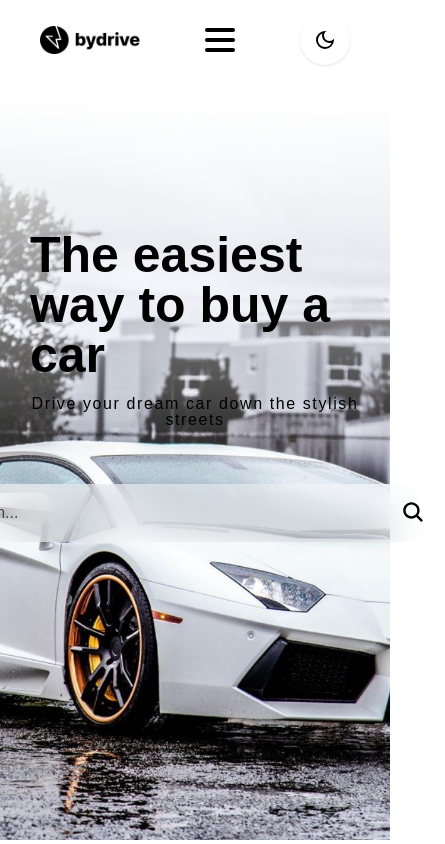
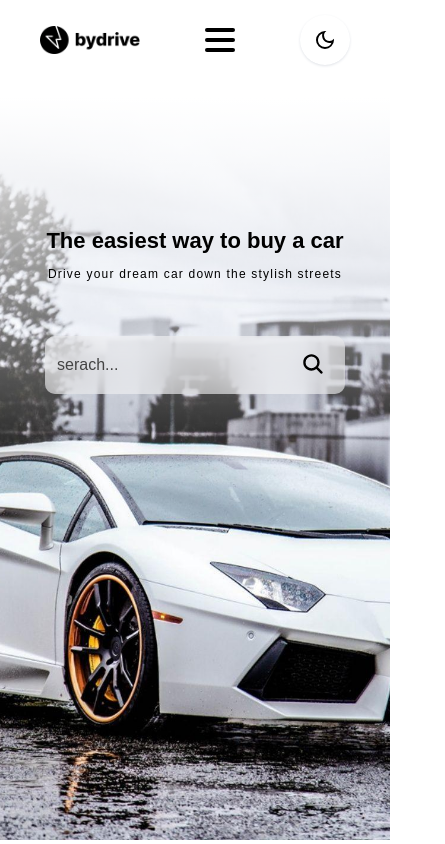
Before and after one commit to saharNrv/Car-ByDrive-react, a React (Create React App) app: page / in a window 390 px wide. Shown: the whole page, 445 px wide, since content can reach past the window. Built offline with nearby package versions, Linux system fonts and the light colour scheme.

Commit message:
responsive header component

```diff
--- a/src/Components/Header/Header.css
+++ b/src/Components/Header/Header.css
@@ -33,7 +33,7 @@
   /* justify-content: center; */
 }
 .header-searchBox {
-  width: 500px;
+  width:  500px;
   position: relative;
   background-color: rgba(255, 255, 255, 0.3);
   border-radius: 10px;
--- a/src/Components/Header/Header.jsx
+++ b/src/Components/Header/Header.jsx
@@ -19,7 +19,7 @@ export default function Header() {
         <div >
 
         <h1 className='headet-title text-[50px] font-black dark:text-white'>The easiest way to buy a car</h1>
-        <p className='text-center my-4 tracking-widest dark:text-slate-400'>Drive your dream car down the stylish streets</p>
+        <p className='header-desc text-center my-4 tracking-widest dark:text-slate-400'>Drive your dream car down the stylish streets</p>
         </div>
         <div className='header-searchBox'>
             <input type="text" placeholder='serach...' className='header-input' />
--- a/src/Components/Topbar/Topbar.jsx
+++ b/src/Components/Topbar/Topbar.jsx
@@ -45,11 +45,11 @@ export default function Topbar() {
       </div>
 
       <div className='menu-humburger ' onClick={openMenu}>
-        <span className='menu-humburger-item'></span>
+        <span className='menu-humburger-item dark:bg-white dark:after:bg-white dark:before:bg-white'></span>
       </div>
       <div className='change-theme'>
 
-        <button className='w-[50px] h-[50px] flex items-center justify-center rounded-[50%] shadow shadow-gray-200'
+        <button className='theme-btn w-[50px] h-[50px] flex items-center justify-center rounded-[50%] shadow shadow-gray-200'
         onClick={toggleTheme}
         >
          {
--- a/src/Style/responsive.css
+++ b/src/Style/responsive.css
@@ -30,14 +30,19 @@
   .topbar-right.menu-open{
     opacity: 1;
     visibility: visible;
+    z-index: 4;
+
   }
   .topbar-list {
+    border-radius: 10px;
+    box-shadow: 0 0 12px #ccc;
     display: block;
-    background-color: var(--white);
+    background-color: rgba(255, 255, 255, 0.02);
+    backdrop-filter: blur(15px);
     max-width: 500px;
    margin: auto;
    text-align: center;
-   border: 2px solid #000;
+   /* border: 2px solid #000; */
   }
   .topbar-list li{
     padding: 20px;
@@ -45,26 +50,62 @@
   .menu-humburger{
     display: flex;
   }
-
+ .headet-title{
+  font-size: 35px;
+ }
 }
 @media screen and (max-width: 576px) {
-
+  .headet-title{
+    font-size: 28px;
+  }
+.header-desc {
+  letter-spacing: 0.5;
+  font-size: 12px;
+}
+.header-searchBox{
+  width: 380px;
+}
 }
 @media screen and (max-width:468px){
-
+  .headet-title{
+    font-size: 22px;
+  }
+  .header-desc{
+    font-size: 12px;
+  }
+  .header-searchBox{
+    width: 300px;
+  }
 }
 @media screen and (max-width:420px){
 
 }
 
 @media screen and (max-width:375px){
+  .header-info{
+    padding-right: 10px;
+    padding-left: 10px;
+  }
+  .theme-btn{
+    width: 38px;
+    height: 38px;
+  }
 
 }
 @media screen and (max-width:345px){
 
 }
 @media screen and (max-width:320px){
-
+  .headet-title{
+    font-size: 18px;
+  }
+  .header-info{
+    padding-right: 5px;
+    padding-left: 5px;
+  }
+  .header-searchBox{
+    width: 250px;
+  }
 }
 /*
 @media screen and (max-width: 390px) {
```
